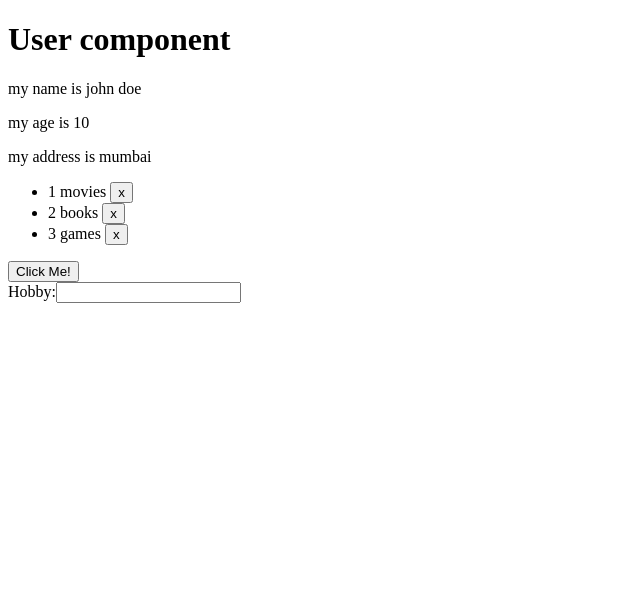
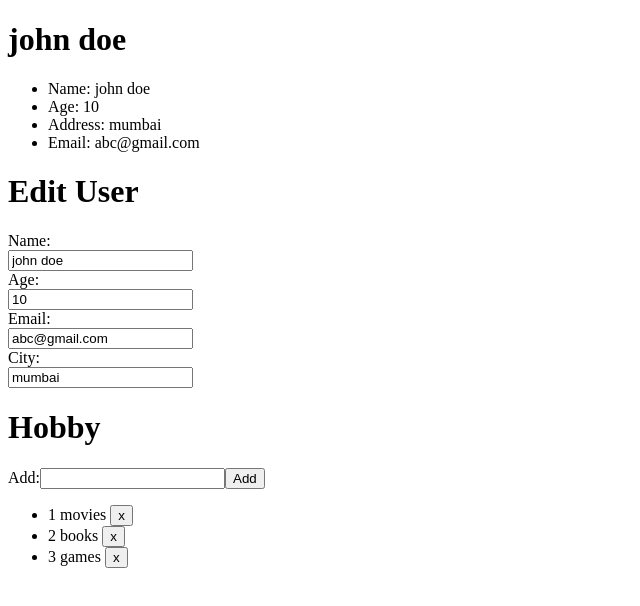
Before and after one commit to sparshturkane/angular4_travesy, an Angular app: page / in a window 1280 px wide. Shown: the top 606 px of the page, without its empty margins (0-640 px from the left). Built offline with nearby package versions, Linux system fonts and the light colour scheme.

Commit message:
two way data binding done

```diff
--- a/src/app/app.module.ts
+++ b/src/app/app.module.ts
@@ -1,5 +1,6 @@
 import { BrowserModule } from '@angular/platform-browser';
 import { NgModule } from '@angular/core';
+import { FormsModule} from '@angular/forms';
 
 import { AppComponent } from './app.component';
 import { UserComponent } from './components/user/user.component';
@@ -10,7 +11,8 @@ import { UserComponent } from './components/user/user.component';
     UserComponent
   ],
   imports: [
-    BrowserModule
+    BrowserModule,
+    FormsModule
   ],
   providers: [],
   bootstrap: [AppComponent]
--- a/src/app/components/user/user.component.html
+++ b/src/app/components/user/user.component.html
@@ -1,17 +1,43 @@
-<h1>User component</h1>
-<p>my name is {{name}} </p>
-<p>my age is {{age}} </p>
-<p>my address is {{address.city}} </p>
+<h1>{{name}}</h1>
+<ul>
+    <li>Name: {{name}} </li>
+    <li>Age: {{age}} </li>
+    <li>Address: {{address.city}} </li>
+    <li>Email: {{email}} </li>
+</ul>
+
+<h1>Edit User</h1>
+<form>
+  <div>
+    <label for="name">Name: </label><br>
+    <input type="text" [(ngModel)]="name" name="name" >
+  </div>
+  <div>
+    <label for="age">Age: </label><br>
+    <input type="number" [(ngModel)]="age" name="age">
+  </div>
+  <div>
+    <label for="email">Email: </label><br>
+    <input type="text" [(ngModel)]="email" name="email">
+  </div>
+  <div>
+    <label for="city">City: </label><br>
+    <input type="text" [(ngModel)]="address.city" name="city">
+  </div>
+</form>
+
+
+
+
+<h1>Hobby</h1>
+<form (submit)="addHobby(hobby.value)">
+  <label for="hobby">Add:</label>
+  <input type="text" #hobby>
+  <button (click)="onClick()">Add</button>
+</form>
 
 <ul>
     <li *ngFor="let hobby of hobbies; let i = index" >
         {{i+1}} {{hobby}} <button (click)="deleteHobby(i)" >x</button>
     </li>
 </ul>
-
-<button (click)="onClick()" >Click Me!</button>
-
-<form (submit)="addHobby(hobby.value)">
-    <label for="hobby">Hobby:</label>
-    <input type="text" #hobby>
-</form>
--- a/src/app/components/user/user.component.ts
+++ b/src/app/components/user/user.component.ts
@@ -34,6 +34,7 @@ export class UserComponent implements OnInit {
   ngOnInit() {
     this.name = 'john doe';
     this.age = 10;
+    this.email="abc@gmail.com";
     this.address = {
       street: '31st',
       city: 'mumbai',
```
